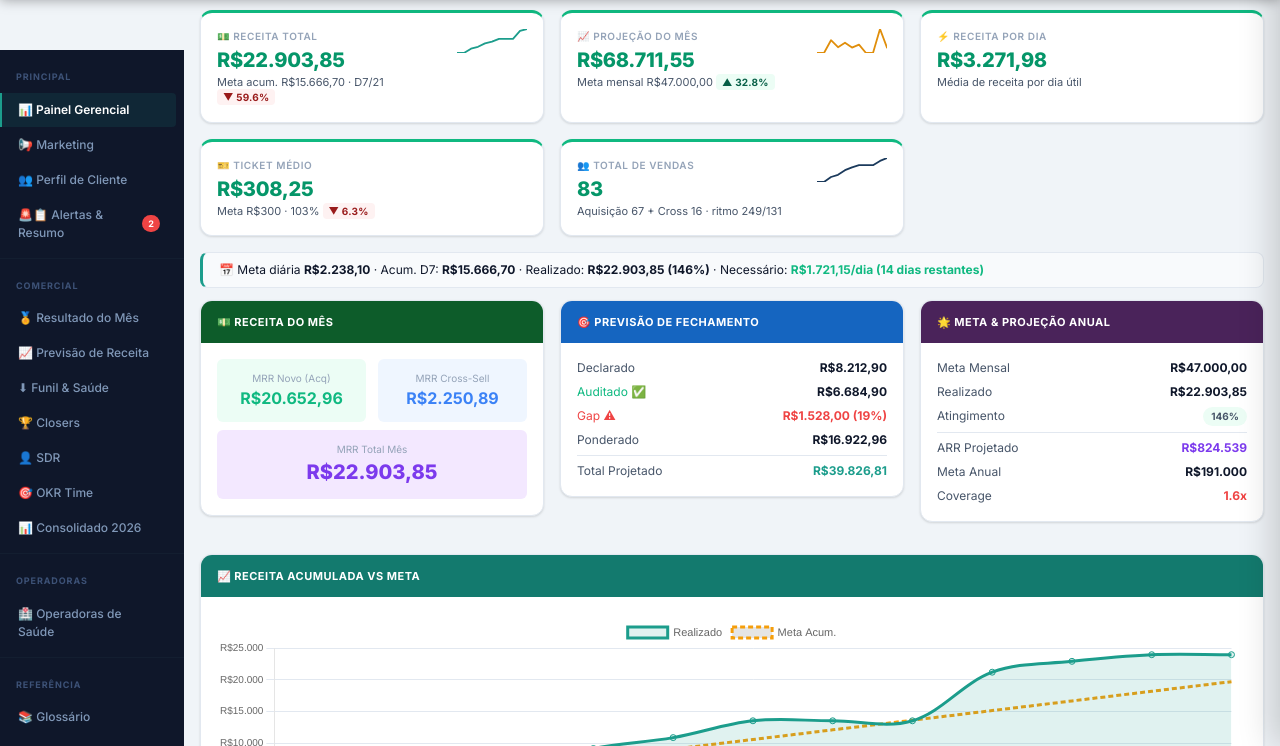
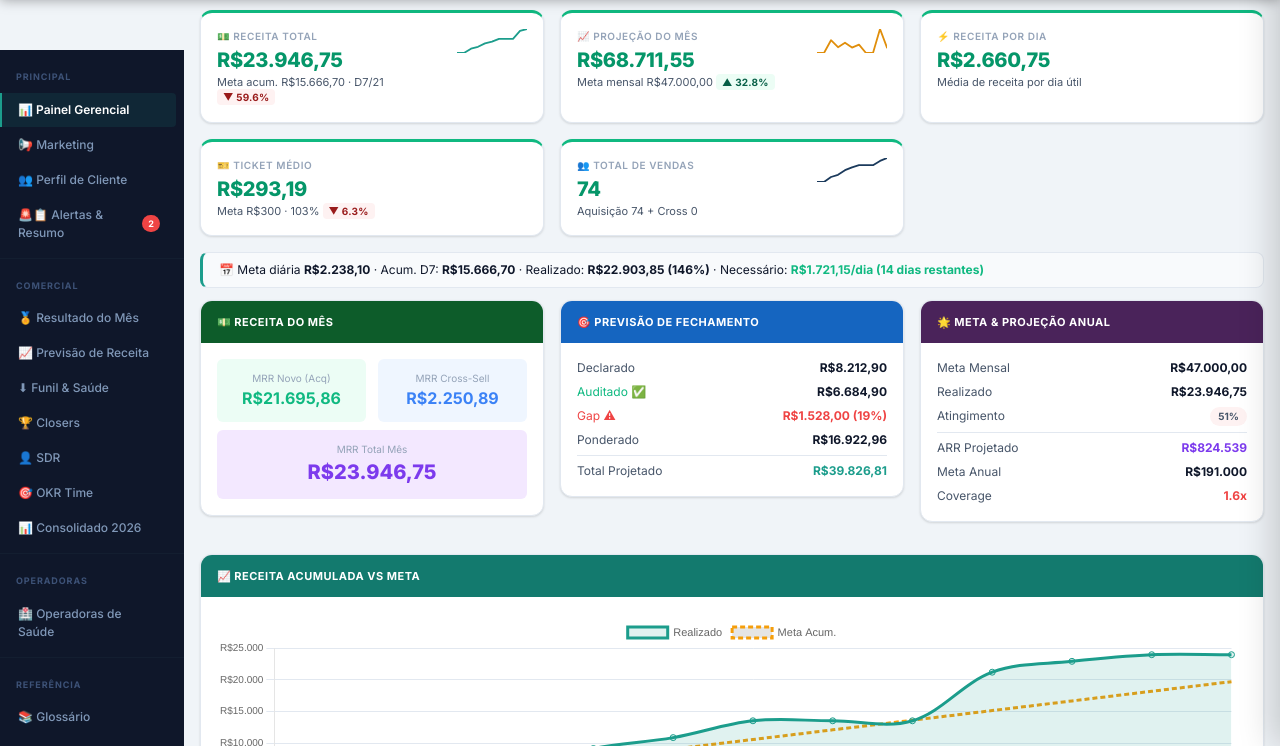
Before and after one commit to michaelamplimed/Amplimed-Painel-Comercial, a website: page index.html in a window 1280 px wide. Shown: the part 54-800 px from the top of the page. Drawn offline with nearby package versions, Linux system fonts and the light colour scheme.

Commit message:
fix: torna cards do painel totalmente dinamicos
Receita Total, MRR breakdown, Win Rate, Ticket Medio, Total de Vendas
e Meta Anual agora sao atualizados dinamicamente pelo data.json.
crossSellGanhos adicionado ao fetch-hubspot-data.js.

```diff
--- a/index.html
+++ b/index.html
@@ -691,11 +691,11 @@
   </div>
 
   <div class="kgrid-hero">
-    <div class="kcard" style="border-top:3px solid #10B981"><div class="kcard-inner"><div style="flex:1;min-width:0"><div class="kcard-lbl">&#128181 Receita Total</div><div class="kcard-val" style="color:#059669">R$22.903,85</div><div class="kcard-note">Meta acum. R$15.666,70 &middot; D7/21 <span class="delta dn">&#9660; 59.6%</span></div></div><div style="flex-shrink:0"><svg viewBox="0 0 70 24" style="width:70px;height:24px;display:block"><polyline points="0.0,24.0 7.0,24.0 14.0,19.7 21.0,17.8 28.0,14.4 35.0,12.6 42.0,9.8 49.0,9.8 56.0,9.8 63.0,1.8 70.0,0.0" fill="none" stroke="#1C9D8C" stroke-width="1.8" stroke-linecap="round" stroke-linejoin="round"/></svg></div></div></div>
+    <div class="kcard" style="border-top:3px solid #10B981"><div class="kcard-inner"><div style="flex:1;min-width:0"><div class="kcard-lbl">&#128181 Receita Total</div><div class="kcard-val js-receita-total" style="color:#059669">R$22.903,85</div><div class="kcard-note">Meta acum. R$15.666,70 &middot; D7/21 <span class="delta dn">&#9660; 59.6%</span></div></div><div style="flex-shrink:0"><svg viewBox="0 0 70 24" style="width:70px;height:24px;display:block"><polyline points="0.0,24.0 7.0,24.0 14.0,19.7 21.0,17.8 28.0,14.4 35.0,12.6 42.0,9.8 49.0,9.8 56.0,9.8 63.0,1.8 70.0,0.0" fill="none" stroke="#1C9D8C" stroke-width="1.8" stroke-linecap="round" stroke-linejoin="round"/></svg></div></div></div>
     <div class="kcard" style="border-top:3px solid #10B981"><div class="kcard-inner"><div style="flex:1;min-width:0"><div class="kcard-lbl">&#128200 Proje&ccedil;&atilde;o do M&ecirc;s</div><div class="kcard-val" style="color:#059669">R$68.711,55</div><div class="kcard-note">Meta R$47.000,00 &middot; 146% ating. </div></div><div style="flex-shrink:0"><svg viewBox="0 0 70 24" style="width:70px;height:24px;display:block"><polyline points="0.0,24.0 7.0,24.0 14.0,11.2 21.0,18.2 28.0,13.7 35.0,18.6 42.0,15.7 49.0,24.0 56.0,24.0 63.0,0.0 70.0,18.6" fill="none" stroke="#E08E0B" stroke-width="1.8" stroke-linecap="round" stroke-linejoin="round"/></svg></div></div></div>
-    <div class="kcard" style="border-top:3px solid #F59E0B"><div class="kcard-inner"><div style="flex:1;min-width:0"><div class="kcard-lbl">&#9989 Win Rate</div><div class="kcard-val" style="color:#D97706">63.2%</div><div class="kcard-note">67 ganhos / 0 SQLs </div></div><div style="flex-shrink:0"><svg viewBox="0 0 70 24" style="width:70px;height:24px;display:block"><polyline points="0.0,24.0 7.0,24.0 14.0,19.0 21.0,16.8 28.0,12.2 35.0,9.3 42.0,7.2 49.0,7.2 56.0,7.2 63.0,2.9 70.0,0.0" fill="none" stroke="#1B3A5C" stroke-width="1.8" stroke-linecap="round" stroke-linejoin="round"/></svg></div></div></div>
-    <div class="kcard" style="border-top:3px solid #10B981"><div class="kcard-inner"><div style="flex:1;min-width:0"><div class="kcard-lbl">&#127915 Ticket M&eacute;dio</div><div class="kcard-val" style="color:#059669">R$308,25</div><div class="kcard-note">Meta R$300 &middot; 103% <span class="delta dn">&#9660; 6.3%</span></div></div></div></div>
-    <div class="kcard" style="border-top:3px solid #10B981"><div class="kcard-inner"><div style="flex:1;min-width:0"><div class="kcard-lbl">&#128101 Total de Vendas</div><div class="kcard-val" style="color:#059669">83</div><div class="kcard-note">Acq 67 + Cross 16 </div></div><div style="flex-shrink:0"><svg viewBox="0 0 70 24" style="width:70px;height:24px;display:block"><polyline points="0.0,24.0 7.0,24.0 14.0,19.0 21.0,16.8 28.0,12.2 35.0,9.3 42.0,7.2 49.0,7.2 56.0,7.2 63.0,2.9 70.0,0.0" fill="none" stroke="#1B3A5C" stroke-width="1.8" stroke-linecap="round" stroke-linejoin="round"/></svg></div></div></div>
+    <div class="kcard" style="border-top:3px solid #F59E0B"><div class="kcard-inner"><div style="flex:1;min-width:0"><div class="kcard-lbl">&#9989 Win Rate</div><div id="kcard-winrate-v" class="kcard-val" style="color:#D97706">63.2%</div><div id="kcard-winrate-n" class="kcard-note">67 ganhos / 0 SQLs </div></div><div style="flex-shrink:0"><svg viewBox="0 0 70 24" style="width:70px;height:24px;display:block"><polyline points="0.0,24.0 7.0,24.0 14.0,19.0 21.0,16.8 28.0,12.2 35.0,9.3 42.0,7.2 49.0,7.2 56.0,7.2 63.0,2.9 70.0,0.0" fill="none" stroke="#1B3A5C" stroke-width="1.8" stroke-linecap="round" stroke-linejoin="round"/></svg></div></div></div>
+    <div class="kcard" style="border-top:3px solid #10B981"><div class="kcard-inner"><div style="flex:1;min-width:0"><div class="kcard-lbl">&#127915 Ticket M&eacute;dio</div><div class="kcard-val js-ticket-medio" style="color:#059669">R$308,25</div><div class="kcard-note">Meta R$300 &middot; 103% <span class="delta dn">&#9660; 6.3%</span></div></div></div></div>
+    <div class="kcard" style="border-top:3px solid #10B981"><div class="kcard-inner"><div style="flex:1;min-width:0"><div class="kcard-lbl">&#128101 Total de Vendas</div><div id="kcard-vendas-1-v" class="kcard-val" style="color:#059669">83</div><div id="kcard-vendas-1-n" class="kcard-note">Acq 67 + Cross 16 </div></div><div style="flex-shrink:0"><svg viewBox="0 0 70 24" style="width:70px;height:24px;display:block"><polyline points="0.0,24.0 7.0,24.0 14.0,19.0 21.0,16.8 28.0,12.2 35.0,9.3 42.0,7.2 49.0,7.2 56.0,7.2 63.0,2.9 70.0,0.0" fill="none" stroke="#1B3A5C" stroke-width="1.8" stroke-linecap="round" stroke-linejoin="round"/></svg></div></div></div>
   </div>
 
   <!-- Status Strip — full-width -->
@@ -819,11 +819,11 @@
 
   <!-- KPI Grid principal -->
   <div class="kgrid-hero">
-    <div class="kcard" style="border-top:3px solid #10B981"><div class="kcard-inner"><div style="flex:1;min-width:0"><div class="kcard-lbl">&#128181 Receita Total</div><div class="kcard-val" style="color:#059669">R$22.903,85</div><div class="kcard-note">Meta acum. R$15.666,70 &middot; D7/21 <span class="delta dn">&#9660; 59.6%</span></div></div><div style="flex-shrink:0"><svg viewBox="0 0 70 24" style="width:70px;height:24px;display:block"><polyline points="0.0,24.0 7.0,24.0 14.0,19.7 21.0,17.8 28.0,14.4 35.0,12.6 42.0,9.8 49.0,9.8 56.0,9.8 63.0,1.8 70.0,0.0" fill="none" stroke="#1C9D8C" stroke-width="1.8" stroke-linecap="round" stroke-linejoin="round"/></svg></div></div></div>
+    <div class="kcard" style="border-top:3px solid #10B981"><div class="kcard-inner"><div style="flex:1;min-width:0"><div class="kcard-lbl">&#128181 Receita Total</div><div class="kcard-val js-receita-total" style="color:#059669">R$22.903,85</div><div class="kcard-note">Meta acum. R$15.666,70 &middot; D7/21 <span class="delta dn">&#9660; 59.6%</span></div></div><div style="flex-shrink:0"><svg viewBox="0 0 70 24" style="width:70px;height:24px;display:block"><polyline points="0.0,24.0 7.0,24.0 14.0,19.7 21.0,17.8 28.0,14.4 35.0,12.6 42.0,9.8 49.0,9.8 56.0,9.8 63.0,1.8 70.0,0.0" fill="none" stroke="#1C9D8C" stroke-width="1.8" stroke-linecap="round" stroke-linejoin="round"/></svg></div></div></div>
     <div class="kcard" style="border-top:3px solid #10B981"><div class="kcard-inner"><div style="flex:1;min-width:0"><div class="kcard-lbl">&#128200 Proje&ccedil;&atilde;o do M&ecirc;s</div><div class="kcard-val" style="color:#059669">R$68.711,55</div><div class="kcard-note">Meta mensal R$47.000,00 <span class="delta up">&#9650; 32.8%</span></div></div><div style="flex-shrink:0"><svg viewBox="0 0 70 24" style="width:70px;height:24px;display:block"><polyline points="0.0,24.0 7.0,24.0 14.0,11.2 21.0,18.2 28.0,13.7 35.0,18.6 42.0,15.7 49.0,24.0 56.0,24.0 63.0,0.0 70.0,18.6" fill="none" stroke="#E08E0B" stroke-width="1.8" stroke-linecap="round" stroke-linejoin="round"/></svg></div></div></div>
-    <div class="kcard" style="border-top:3px solid #10B981"><div class="kcard-inner"><div style="flex:1;min-width:0"><div class="kcard-lbl">&#9889 Receita por Dia</div><div class="kcard-val" style="color:#059669">R$3.271,98</div><div class="kcard-note">M&eacute;dia de receita por dia &uacute;til </div></div></div></div>
-    <div class="kcard" style="border-top:3px solid #10B981"><div class="kcard-inner"><div style="flex:1;min-width:0"><div class="kcard-lbl">&#127915 Ticket M&eacute;dio</div><div class="kcard-val" style="color:#059669">R$308,25</div><div class="kcard-note">Meta R$300 &middot; 103% <span class="delta dn">&#9660; 6.3%</span></div></div></div></div>
-    <div class="kcard" style="border-top:3px solid #10B981"><div class="kcard-inner"><div style="flex:1;min-width:0"><div class="kcard-lbl">&#128101 Total de Vendas</div><div class="kcard-val" style="color:#059669">83</div><div class="kcard-note">Aquisi&ccedil;&atilde;o 67 + Cross 16 &middot; ritmo 249/131 </div></div><div style="flex-shrink:0"><svg viewBox="0 0 70 24" style="width:70px;height:24px;display:block"><polyline points="0.0,24.0 7.0,24.0 14.0,19.0 21.0,16.8 28.0,12.2 35.0,9.3 42.0,7.2 49.0,7.2 56.0,7.2 63.0,2.9 70.0,0.0" fill="none" stroke="#1B3A5C" stroke-width="1.8" stroke-linecap="round" stroke-linejoin="round"/></svg></div></div></div>
+    <div class="kcard" style="border-top:3px solid #10B981"><div class="kcard-inner"><div style="flex:1;min-width:0"><div class="kcard-lbl">&#9889 Receita por Dia</div><div id="kcard-recdia-v" class="kcard-val" style="color:#059669">R$3.271,98</div><div class="kcard-note">M&eacute;dia de receita por dia &uacute;til </div></div></div></div>
+    <div class="kcard" style="border-top:3px solid #10B981"><div class="kcard-inner"><div style="flex:1;min-width:0"><div class="kcard-lbl">&#127915 Ticket M&eacute;dio</div><div class="kcard-val js-ticket-medio" style="color:#059669">R$308,25</div><div class="kcard-note">Meta R$300 &middot; 103% <span class="delta dn">&#9660; 6.3%</span></div></div></div></div>
+    <div class="kcard" style="border-top:3px solid #10B981"><div class="kcard-inner"><div style="flex:1;min-width:0"><div class="kcard-lbl">&#128101 Total de Vendas</div><div id="kcard-vendas-2-v" class="kcard-val" style="color:#059669">83</div><div id="kcard-vendas-2-n" class="kcard-note">Aquisi&ccedil;&atilde;o 67 + Cross 16 &middot; ritmo 249/131 </div></div><div style="flex-shrink:0"><svg viewBox="0 0 70 24" style="width:70px;height:24px;display:block"><polyline points="0.0,24.0 7.0,24.0 14.0,19.0 21.0,16.8 28.0,12.2 35.0,9.3 42.0,7.2 49.0,7.2 56.0,7.2 63.0,2.9 70.0,0.0" fill="none" stroke="#1B3A5C" stroke-width="1.8" stroke-linecap="round" stroke-linejoin="round"/></svg></div></div></div>
   </div>
 
   <div class="pace-bar">&#128197; Meta diária <strong>R$2.238,10</strong> &middot; Acum. D7: <strong>R$15.666,70</strong> &middot; Realizado: <strong>R$22.903,85 (146%)</strong> &middot; Necessário: <strong style="color:#10B981">R$1.721,15/dia (14 dias restantes)</strong></div>
@@ -836,16 +836,16 @@
         <div class="kgrid-2 mb-0">
           <div class="mrr-box" style="background:var(--gn-bg)">
             <div style="font-size:10px;color:var(--ink3)">MRR Novo (Acq)</div>
-            <div style="font-size:16px;font-weight:700;color:var(--gn)">R$20.652,96</div>
+            <div id="mrr-acq" style="font-size:16px;font-weight:700;color:var(--gn)">R$20.652,96</div>
           </div>
           <div class="mrr-box" style="background:var(--bl-bg)">
             <div style="font-size:10px;color:var(--ink3)">MRR Cross-Sell</div>
-            <div style="font-size:16px;font-weight:700;color:var(--bl)">R$2.250,89</div>
+            <div id="mrr-cross" style="font-size:16px;font-weight:700;color:var(--bl)">R$2.250,89</div>
           </div>
         </div>
         <div class="mrr-box" style="background:#F3E8FF;margin-top:8px">
           <div style="font-size:10px;color:var(--ink3)">MRR Total Mês</div>
-          <div style="font-size:20px;font-weight:800;color:#7C3AED">R$22.903,85</div>
+          <div id="mrr-total" style="font-size:20px;font-weight:800;color:#7C3AED">R$22.903,85</div>
         </div>
       </div>
     </div>
@@ -867,8 +867,8 @@
       <div class="sec-body">
         <div class="kv-list">
           <div class="kv-row"><span>Meta Mensal</span><strong>R$47.000,00</strong></div>
-          <div class="kv-row"><span>Realizado</span><strong>R$22.903,85</strong></div>
-          <div class="kv-row"><span>Atingimento</span><span class="bdg bdg-g">146%</span></div>
+          <div class="kv-row"><span>Realizado</span><strong id="meta-anual-realizado">R$22.903,85</strong></div>
+          <div class="kv-row"><span>Atingimento</span><span id="meta-anual-ating" class="bdg bdg-g">146%</span></div>
           <hr style="border:none;border-top:1px solid var(--border)">
           <div class="kv-row"><span>ARR Projetado</span><strong style="color:#7C3AED">R$824.539</strong></div>
           <div class="kv-row"><span>Meta Anual</span><strong>R$191.000</strong></div>
@@ -3842,6 +3842,51 @@
     }).join('');
     tblFunil.innerHTML = '<tr><th style="background:#137A6E">Closer</th><th style="background:#137A6E">SQL</th><th style="background:#137A6E">Demo</th><th style="background:#137A6E">SQL→Demo</th><th style="background:#137A6E">SAL</th><th style="background:#137A6E">Demo→SAL</th><th style="background:#137A6E">Prop.</th><th style="background:#137A6E">SAL→Prop</th><th style="background:#137A6E">Won</th><th style="background:#137A6E">Win Rate</th></tr>'+rowsHtml;
   }
+
+  // ── cards dinâmicos: receita, MRR, win rate, ticket, vendas ────────────────
+  const el = id => document.getElementById(id);
+  const mrrAcq    = d.closers ? d.closers.reduce((s,c)=>s+(c.aquisicaoAmount||0),0) : 0;
+  const mrrCross  = d.closers ? d.closers.reduce((s,c)=>s+(c.crossSellAmount||0),0) : 0;
+  const mrrTotal  = d.kpis.receitaRealizada || 0;
+  const totGanhos = d.closers ? d.closers.reduce((s,c)=>s+(c.ganhos||0),0) : 0;
+  const totPerdidos = d.closers ? d.closers.reduce((s,c)=>s+(c.perdidos||0),0) : 0;
+  const totCross  = d.closers ? d.closers.reduce((s,c)=>s+(c.crossSellGanhos||0),0) : 0;
+  const totVendas = totGanhos + totCross;
+  const winRateGeral = (totGanhos+totPerdidos)>0
+    ? Math.round(totGanhos/(totGanhos+totPerdidos)*1000)/10 : 0;
+  const ticketMedio = totGanhos>0 ? Math.round(mrrAcq/totGanhos*100)/100 : 0;
+  const pctMetaMes  = d.kpis.pctMeta || 0;
+
+  document.querySelectorAll('.js-receita-total').forEach(e=>e.textContent=fmtMoeda(mrrTotal));
+  document.querySelectorAll('.js-ticket-medio').forEach(e=>e.textContent=fmtMoeda(ticketMedio));
+
+  if(el('mrr-acq'))   el('mrr-acq').textContent   = fmtMoeda(mrrAcq);
+  if(el('mrr-cross')) el('mrr-cross').textContent = fmtMoeda(mrrCross);
+  if(el('mrr-total')) el('mrr-total').textContent = fmtMoeda(mrrTotal);
+
+  if(el('kcard-winrate-v')) el('kcard-winrate-v').textContent = winRateGeral+'%';
+  if(el('kcard-winrate-n')) el('kcard-winrate-n').textContent = totGanhos+' ganhos / '+(totGanhos+totPerdidos)+' SALs';
+
+  if(el('kcard-vendas-1-v')) el('kcard-vendas-1-v').textContent = totVendas;
+  if(el('kcard-vendas-1-n')) el('kcard-vendas-1-n').textContent = 'Acq '+totGanhos+' + Cross '+totCross;
+  if(el('kcard-vendas-2-v')) el('kcard-vendas-2-v').textContent = totVendas;
+  if(el('kcard-vendas-2-n')) el('kcard-vendas-2-n').textContent = 'Aquisição '+totGanhos+' + Cross '+totCross;
+
+  if(el('kcard-recdia-v') && d.receitaAcumulada){
+    const diasUteis = d.receitaAcumulada.labels.filter((_,i)=>{
+      const parts = d.receitaAcumulada.labels[i].split('/').map(Number);
+      const dt = new Date(new Date().getFullYear(), parts[1]-1, parts[0]);
+      return dt.getDay()>0 && dt.getDay()<6;
+    }).length;
+    if(diasUteis>0) el('kcard-recdia-v').textContent = fmtMoeda(Math.round(mrrTotal/diasUteis*100)/100);
+  }
+
+  if(el('meta-anual-realizado')) el('meta-anual-realizado').textContent = fmtMoeda(mrrTotal);
+  if(el('meta-anual-ating')){
+    const ae = el('meta-anual-ating');
+    ae.textContent = pctMetaMes+'%';
+    ae.className = 'bdg '+(pctMetaMes>=100?'bdg-g':(pctMetaMes>=70?'bdg-a':'bdg-r'));
+  }
 }
 
 loadPainelData().then(aplicarDadosNoPainel);
--- a/scripts/fetch-hubspot-data.js
+++ b/scripts/fetch-hubspot-data.js
@@ -234,6 +234,7 @@
       nivel: c.nivel || null,
       ganhos: won.length,
       perdidos: lost.length,
+      crossSellGanhos: cross.length,
       aquisicaoAmount: Math.round(aquisicaoAmount * 100) / 100,
       crossSellAmount: Math.round(crossSellAmount * 100) / 100,
       totalAmount: Math.round(totalAmount * 100) / 100,
```
